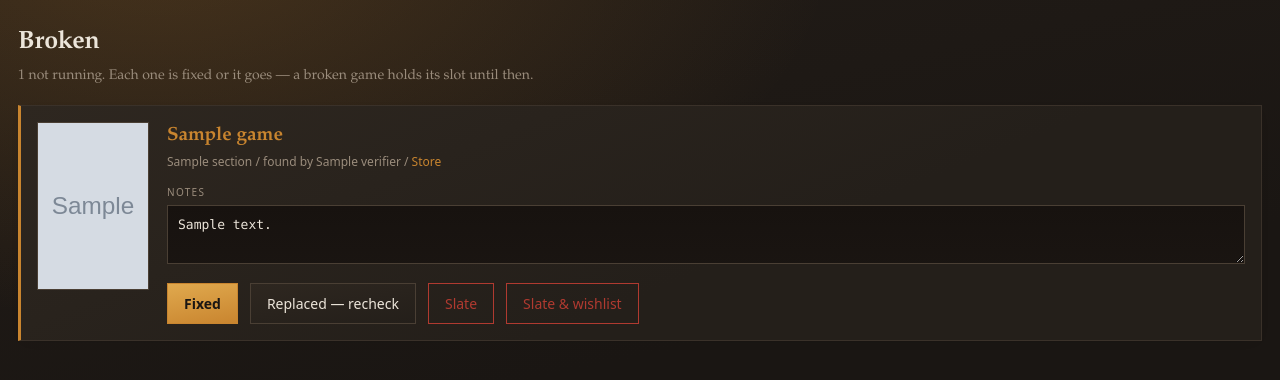
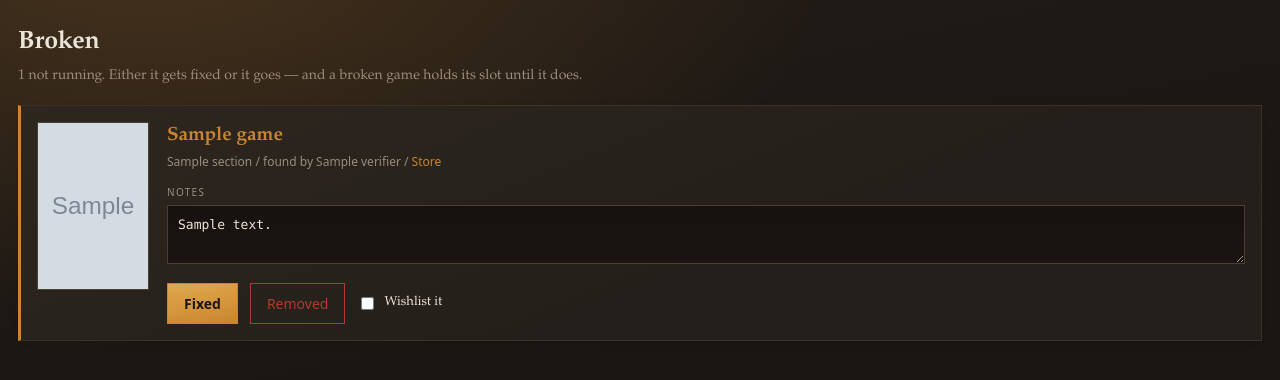
Before and after one commit to ramblepaw/gamerank, a FastAPI app: template app/templates/broken.html in a window 1280 px wide. Shown: the top 380 px of the page. Run offline with FastAPI, Linux system fonts and the light colour scheme; the template is opened without the code that fills it: most values are stand-ins (such as "Sample title", 1, 10 or a date in 2020); grey boxes marked "Sample" are stand-in pictures.

Commit message:
Broken is fixed or removed, nothing else
Removing a broken game is the removal, not a nomination: it goes straight to
the archive rather than joining the batch, which is for culling games that
work. Wishlisting it is a checkbox on that action, for when the game is still
wanted and a working copy has to be found.

There is no recheck. A replacement copy is checked before it reaches the
server, so it arrives as a working game and never passes through this page.

The broken_status column is dropped.

Co-Authored-By: Claude Opus 5 <noreply@anthropic.com>

```diff
--- a/app/db.py
+++ b/app/db.py
@@ -49,7 +49,6 @@ CREATE TABLE IF NOT EXISTS games (
     pre_tested        INTEGER NOT NULL DEFAULT 0,
 
     broken            INTEGER NOT NULL DEFAULT 0,
-    broken_status     TEXT,
 
     grade             TEXT,
     graded_by         INTEGER REFERENCES users(id) ON DELETE SET NULL,
@@ -422,6 +421,13 @@ def backfill(conn) -> None:
                 "INSERT OR IGNORE INTO sections (name, position, created_at) VALUES (?, ?, ?)",
                 (name, pos, now()))
 
+    # Broken was briefly a set of ticket stages. It is a yes or no.
+    if "broken_status" in _columns(conn, "games"):
+        try:
+            conn.execute("ALTER TABLE games DROP COLUMN broken_status")
+        except sqlite3.OperationalError:
+            pass                              # SQLite older than 3.35
+
     # The first two accounts take the two grade columns; admin can swap them.
     held = conn.execute(
         "SELECT COUNT(*) AS n FROM users WHERE grade_seat IS NOT NULL").fetchone()["n"]
--- a/app/main.py
+++ b/app/main.py
@@ -756,11 +756,15 @@ def broken_list(request: Request, user=Depends(require_user)):
 
 @app.post("/broken/{game_id}")
 def broken_action(request: Request, game_id: int, action: str = Form(...),
-                  notes: str = Form(""), user=Depends(require_user)):
-    """A broken game has two ways out: it gets fixed, or it goes.
+                  notes: str = Form(""), wishlist: str = Form(""),
+                  user=Depends(require_user)):
+    """Fixed, or gone.
 
-    No status in between. Nobody is waiting on anybody, so a stage to move it
-    through would only be a record of having looked at it.
+    Removing here is the removal itself rather than a nomination: a broken game
+    goes straight to the archive instead of joining the batch, which is for
+    culling games that work. A replacement copy never comes back through this
+    page - it is checked before it reaches the server, so it arrives as a
+    working game like any other.
     """
     with db() as conn:
         game = conn.execute("SELECT * FROM games WHERE id = ?", (game_id,)).fetchone()
@@ -775,29 +779,22 @@ def broken_action(request: Request, game_id: int, action: str = Form(...),
                 "UPDATE games SET broken = 0, verified = 1, verified_by = ?, verified_at = ?,"
                 " updated_at = ? WHERE id = ?", (user["id"], now(), now(), game_id))
             log_audit(conn, game_id, user["id"], "fixed", "runs again")
-        elif action == "recheck":
-            # A replacement copy is a different build, so it owes a check.
+        elif action == "removed":
             conn.execute(
-                "UPDATE games SET broken = 0, verified = 0, verified_by = NULL,"
-                " verified_at = NULL, last_updated = ?, updated_at = ? WHERE id = ?",
-                (today(), now(), game_id))
-            log_audit(conn, game_id, user["id"], "replaced", "back to verify")
-        elif action in ("slate", "slate_wishlist"):
-            conn.execute("UPDATE games SET slated_at = ?, updated_at = ? WHERE id = ?",
-                         (now(), now(), game_id))
-            log_audit(conn, game_id, user["id"], "slated", "broken")
-            if action == "slate_wishlist":
-                held = conn.execute("SELECT 1 FROM wishlist WHERE title_norm = ?",
-                                    (game["title_norm"],)).fetchone()
-                if not held:
-                    conn.execute(
-                        "INSERT INTO wishlist (title, title_norm, steam_appid, store_url,"
-                        " cover_url, notes, added_by, created_at, updated_at)"
-                        " VALUES (?, ?, ?, ?, ?, ?, ?, ?, ?)",
-                        (game["title"], game["title_norm"], game["steam_appid"],
-                         game["store_url"], game["cover_url"], "Broken copy removed",
-                         user["id"], now(), now()))
-                    log_audit(conn, game_id, user["id"], "wishlisted", "need a working copy")
+                "UPDATE games SET status = 'removed', removed_at = ?, slated_at = NULL,"
+                " updated_at = ? WHERE id = ?", (now(), now(), game_id))
+            log_audit(conn, game_id, user["id"], "removed", "broken")
+            if wishlist == "1" and not conn.execute(
+                    "SELECT 1 FROM wishlist WHERE title_norm = ?",
+                    (game["title_norm"],)).fetchone():
+                conn.execute(
+                    "INSERT INTO wishlist (title, title_norm, steam_appid, store_url,"
+                    " cover_url, notes, added_by, created_at, updated_at)"
+                    " VALUES (?, ?, ?, ?, ?, ?, ?, ?, ?)",
+                    (game["title"], game["title_norm"], game["steam_appid"],
+                     game["store_url"], game["cover_url"], "Broken copy removed",
+                     user["id"], now(), now()))
+                log_audit(conn, game_id, user["id"], "wishlisted", "want a working copy")
         else:
             raise HTTPException(400, "Unknown action.")
     exporter.export(tag="broken")
--- a/app/templates/broken.html
+++ b/app/templates/broken.html
@@ -6,8 +6,8 @@
 
 <h1>Broken</h1>
 <p class="sub">
-  {{ games | length }} not running. Each one is fixed or it goes &mdash; a broken
-  game holds its slot until then.
+  {{ games | length }} not running. Either it gets fixed or it goes &mdash; and a
+  broken game holds its slot until it does.
 </p>
 
 {% if not games %}<div class="empty">Nothing broken.</div>{% endif %}
@@ -26,15 +26,14 @@
     <label class="lbl" for="bn-{{ g.id }}">Notes</label>
     <textarea name="notes" id="bn-{{ g.id }}" style="min-height:44px">{{ g.notes or '' }}</textarea>
 
-    <div class="row" style="margin-top:10px;flex-wrap:wrap">
-      <button class="primary" type="submit" name="action" value="fixed"
-              title="It runs now">Fixed</button>
-      <button type="submit" name="action" value="recheck"
-              title="A different copy is on the server; it needs checking again">Replaced &mdash; recheck</button>
-      <button class="bad" type="submit" name="action" value="slate"
-              title="Add to the removal batch">Slate</button>
-      <button class="bad" type="submit" name="action" value="slate_wishlist"
-              title="Add to the removal batch and note that a working copy is wanted">Slate &amp; wishlist</button>
+    <div class="row" style="margin-top:10px;align-items:center;flex-wrap:wrap">
+      <button class="primary" type="submit" name="action" value="fixed">Fixed</button>
+      <button class="bad" type="submit" name="action" value="removed"
+              title="Straight off the server and into the archive, not the removal batch">Removed</button>
+      <label style="display:flex;gap:7px;align-items:center;font-size:13px">
+        <input type="checkbox" name="wishlist" value="1" style="width:auto">
+        Wishlist it
+      </label>
     </div>
   </div>
 </form>
```
